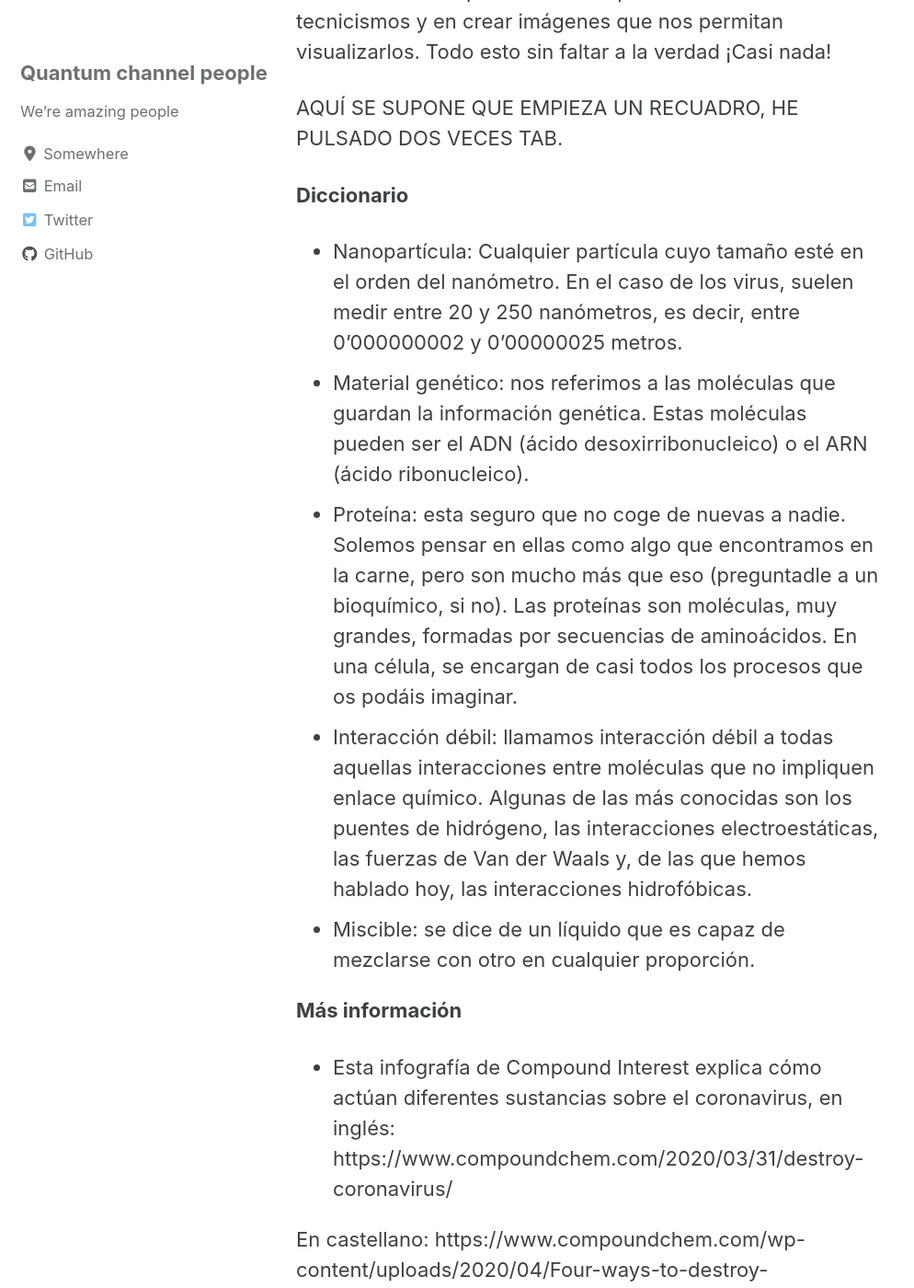
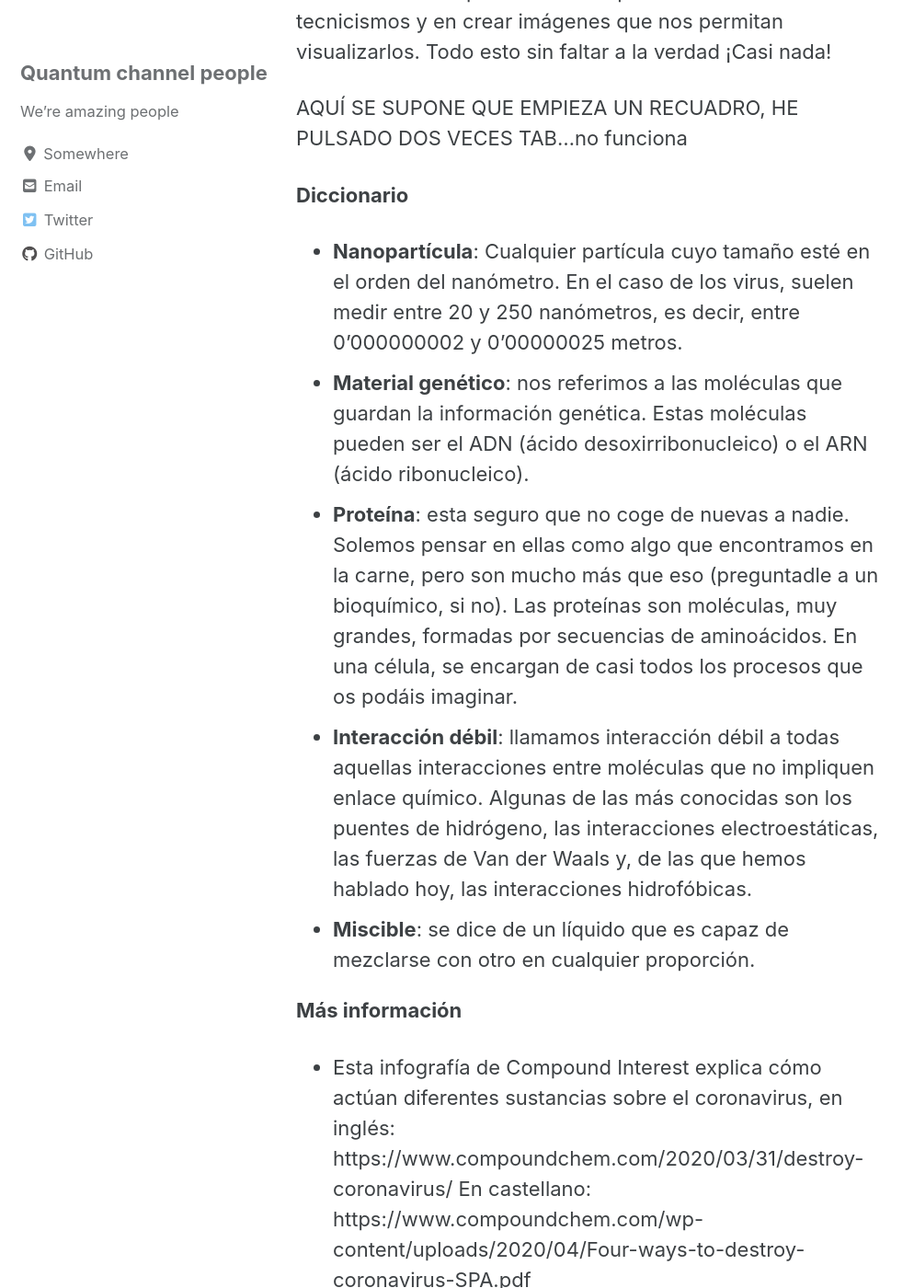
Before and after one commit to JuditSastre/test_blog, a Jekyll site: the page built from _posts/2020-05-06-lavarse-las-manos.md, in a window 1280 px wide and 1400 px high, scrolled down 4246 px. Shown: the whole window at 92% size, without its empty margins (0-994 px from the left). Built offline with Jekyll 4.4.1, drawn with Linux system fonts in a browser that asks for light colours; cached includes are drawn as plain includes; nearby versions of some CDN libraries; comment, search, counter and statistics services are not loaded; part of the change alters nothing that is shown; some of the changed text lies outside the part shown.

Commit message:
Update 2020-05-06-lavarse-las-manos.md

```diff
--- a/_posts/2020-05-06-lavarse-las-manos.md
+++ b/_posts/2020-05-06-lavarse-las-manos.md
@@ -73,31 +73,31 @@ nos esforcemos en explicar los conceptos desnudándolos de tecnicismos y en crea
 faltar a la verdad ¡Casi nada!
 
 
-AQUÍ SE SUPONE QUE EMPIEZA UN RECUADRO, HE PULSADO DOS VECES TAB.
+AQUÍ SE SUPONE QUE EMPIEZA UN RECUADRO, HE PULSADO DOS VECES TAB...no funciona
 
 **Diccionario**
 
 
-* Nanopartícula: Cualquier partícula cuyo tamaño esté en el orden del nanómetro. En el caso de los virus, suelen medir entre 20 y
+* **Nanopartícula**: Cualquier partícula cuyo tamaño esté en el orden del nanómetro. En el caso de los virus, suelen medir entre 20 y
 250 nanómetros, es decir, entre 0’000000002 y 0’00000025 metros.
-* Material genético: nos referimos a las moléculas que guardan la información genética. Estas moléculas pueden ser el ADN
+* **Material genético**: nos referimos a las moléculas que guardan la información genética. Estas moléculas pueden ser el ADN
 (ácido desoxirribonucleico) o el ARN (ácido ribonucleico).
-* Proteína: esta seguro que no coge de nuevas a nadie. Solemos pensar en ellas como algo que encontramos en la carne, pero
+* **Proteína**: esta seguro que no coge de nuevas a nadie. Solemos pensar en ellas como algo que encontramos en la carne, pero
 son mucho más que eso (preguntadle a un bioquímico, si no). Las proteínas son moléculas, muy grandes, formadas por secuencias de
 aminoácidos. En una célula, se encargan de casi todos los procesos que os podáis imaginar.
-* Interacción débil: llamamos interacción débil a todas aquellas interacciones entre moléculas que no impliquen enlace químico.
+* **Interacción débil**: llamamos interacción débil a todas aquellas interacciones entre moléculas que no impliquen enlace químico.
 Algunas de las más conocidas son los puentes de hidrógeno, las interacciones electroestáticas, las fuerzas de Van der Waals y, de
 las que hemos hablado hoy, las interacciones hidrofóbicas.
-* Miscible: se dice de un líquido que es capaz de mezclarse con otro en cualquier proporción.
+* **Miscible**: se dice de un líquido que es capaz de mezclarse con otro en cualquier proporción.
 
 
 
 **Más información**
 
-* Esta infografía de Compound Interest explica cómo actúan diferentes sustancias sobre el coronavirus, en inglés: https://www.compoundchem.com/2020/03/31/destroy-coronavirus/
-
-En castellano: https://www.compoundchem.com/wp-content/uploads/2020/04/Four-ways-to-destroy-coronavirus-SPA.pdf
+* Esta infografía de Compound Interest explica cómo actúan diferentes sustancias sobre el coronavirus, en inglés: https://www.compoundchem.com/2020/03/31/destroy-coronavirus/ En castellano: https://www.compoundchem.com/wp-content/uploads/2020/04/Four-ways-to-destroy-coronavirus-SPA.pdf
 * En este hilo de Twitter, Palli Thordarson, profesor en la Facultad de Químicas en la Universidad de Nueva Gales del Sur (Australia),
-nos explica cómo es capaz de adherirse el virus a nuestra piel y cómo actúa el jabón sobre él. En inglés. https://twitter.com/PalliThordarson/status/1236549305189597189?s=20
+nos explica cómo es capaz de adherirse el virus a nuestra piel y cómo actúa el jabón sobre él. En inglés.
+<blockquote class="twitter-tweet"><p lang="en" dir="ltr">1/25 Part 1 - Why does soap work so well on the SARS-CoV-2, the coronavirus and indeed most viruses? Because it is a self-assembled nanoparticle in which the weakest link is the lipid (fatty) bilayer. A two part thread about soap, viruses and supramolecular chemistry <a href="https://twitter.com/hashtag/COVID19?src=hash&amp;ref_src=twsrc%5Etfw">#COVID19</a> <a href="https://t.co/OCwqPjO5Ht">pic.twitter.com/OCwqPjO5Ht</a></p>&mdash; Palli Thordarson (@PalliThordarson) <a href="https://twitter.com/PalliThordarson/status/1236549305189597189?ref_src=twsrc%5Etfw">March 8, 2020</a></blockquote> <script async src="https://platform.twitter.com/widgets.js" charset="utf-8"></script>
 * Inspirado en este hilo, un artículo del New York Times. En castellano. https://www.nytimes.com/es/2020/03/16/espanol/ciencia-y-tecnologia/jabon-mata-coronavirus-lavado-manos.html
 * Del mismo autor del primer hilo, otro respondiendo a preguntas que surgieron del primero. En inglés. https://twitter.com/PalliThordarson/status/1236969890398912512?s=20
+<blockquote class="twitter-tweet"><p lang="en" dir="ltr">1/18 A soap is a soap is a soap! I am still flabbergasted by your response to my Twitter thread about the <a href="https://twitter.com/hashtag/COVID19?src=hash&amp;ref_src=twsrc%5Etfw">#COVID19</a> Coronavirus, soap and supramolecular chemistry! I have been quite busy today but I in this thread I will try to provide answers to some of your questions: <a href="https://t.co/re56GDmvIG">pic.twitter.com/re56GDmvIG</a></p>&mdash; Palli Thordarson (@PalliThordarson) <a href="https://twitter.com/PalliThordarson/status/1236969890398912512?ref_src=twsrc%5Etfw">March 9, 2020</a></blockquote> <script async src="https://platform.twitter.com/widgets.js" charset="utf-8"></script>
```
